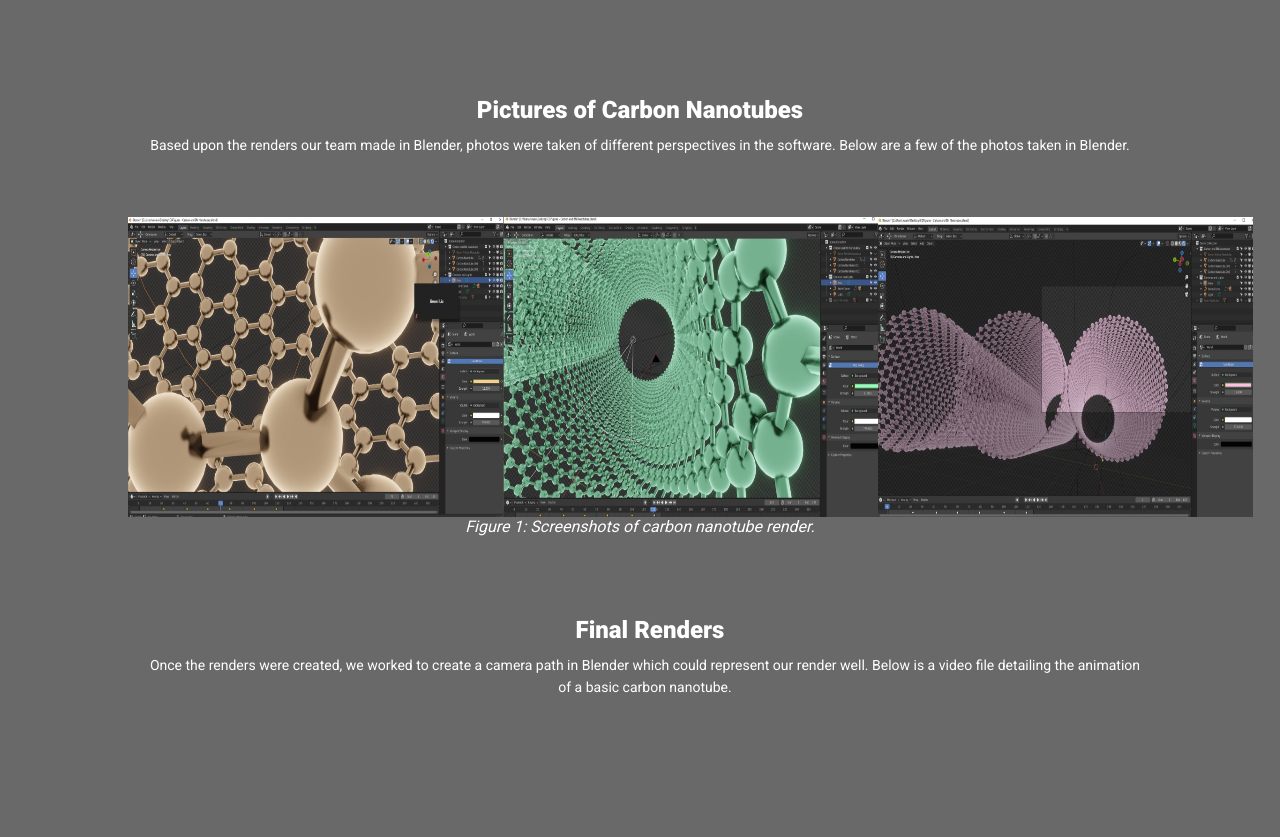
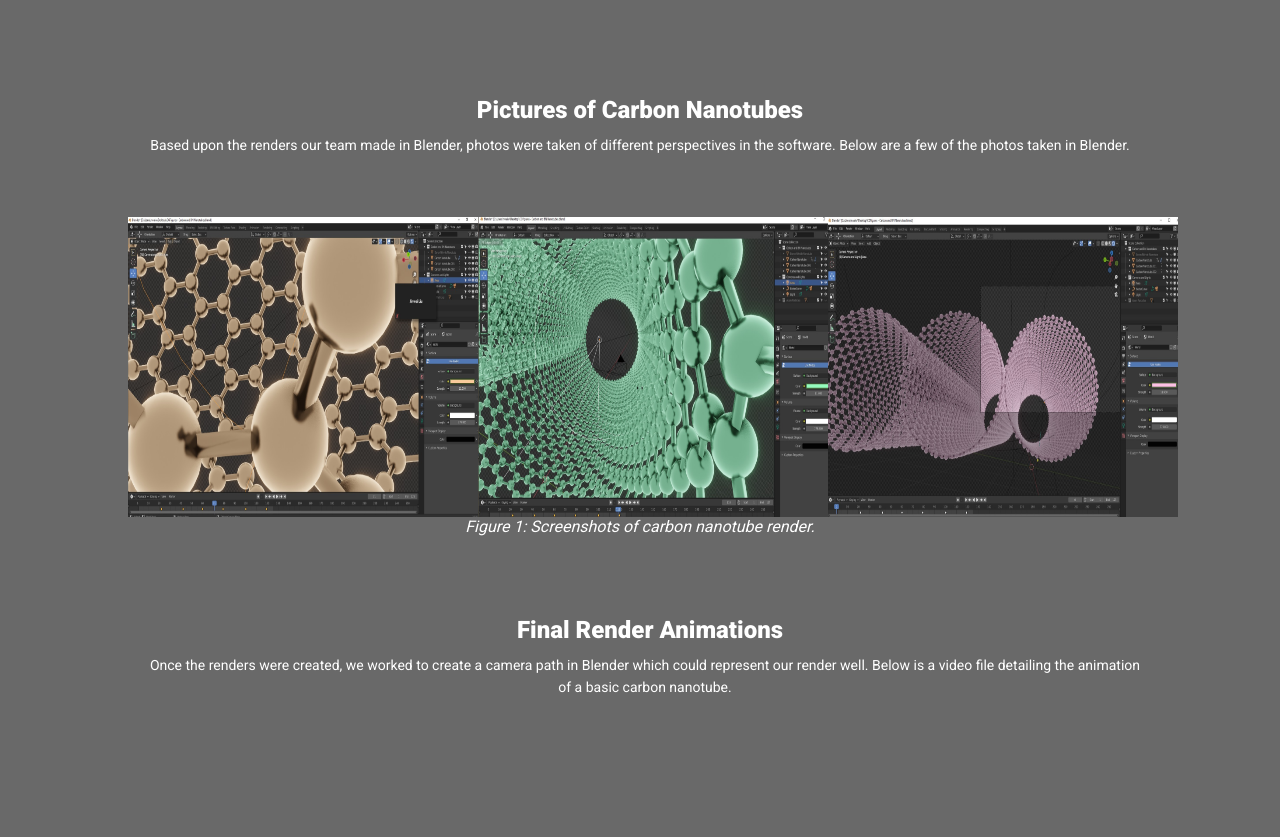
Before and after one commit to rollercoaster111/renderbenders, a Flask app: template templates/renders.html in a window 1280 px wide. Shown: the part 314-1151 px from the top of the page. Run offline with Flask 2, Linux system fonts and the light colour scheme; the template is opened without the code that fills it, so the values that code supplies are empty.

Commit message:
connected html files

```diff
--- a/templates/renders.html
+++ b/templates/renders.html
@@ -15,10 +15,10 @@
 			<a href="main.html"><img src="images/Team_Background.jpg"></a>
 			<div class="nav-links">
 				<ul>
-					<li><a href="">HOME</a></li>
-					<li><a href="">MEET THE TEAM</a></li>
-					<li><a href="">PROCESS, RESOURCES AND SPONSORS</a></li>
-					<li><a href="">OUR RENDERS</a></li>
+					<li><a href="main.html">HOME</a></li>
+					<li><a href="team.html">MEET THE TEAM</a></li>
+					<li><a href="resources.html">PROCESS, RESOURCES AND SPONSORS</a></li>
+					<li><a href="renders.html">OUR RENDERS</a></li>
 				</ul>
 			</div>
 		</nav>
@@ -31,19 +31,19 @@
     	<p>Based upon the renders our team made in Blender, photos were taken of different perspectives in the software. Below are a few of the photos taken in Blender.</p>
 		<div class="row">
 			<div class="render-col">
-				<img src="images/CNT_3.jpeg" height="300" width="375">
+				<img src="images/CNT_3.jpeg" height="300" width="350">
 			</div>
 			<div class="render-col">
-				<img src="images/CNT_2.jpeg" height="300" width="375">
+				<img src="images/CNT_2.jpeg" height="300" width="350">
 			</div>
 			<div class="render-col">
-				<img src="images/CNT_1.jpeg" height="300" width="375">
+				<img src="images/CNT_1.jpeg" height="300" width="350">
 			</div>
 		</div>
 		<figcaption>Figure 1: Screenshots of carbon nanotube render.</figcaption>
 	</section>
 	<section class="vids">
-		<h2>Final Renders</h2>
+		<h2>Final Render Animations</h2>
 		<p>
 			Once the renders were created, we worked to create a camera path in Blender which could represent our render well. Below is a video file detailing the animation of a basic carbon nanotube.
 		</p>
```
